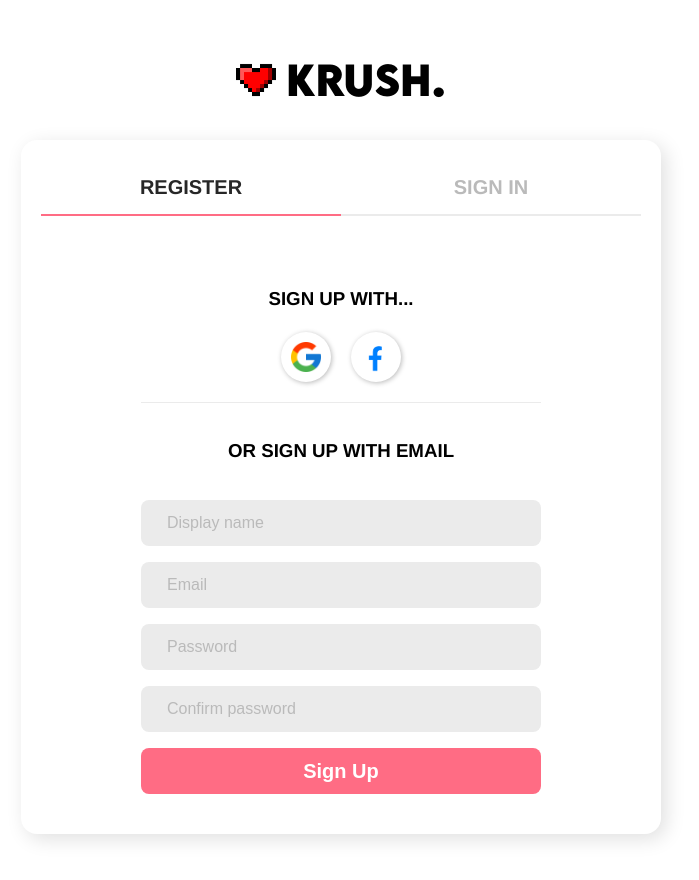
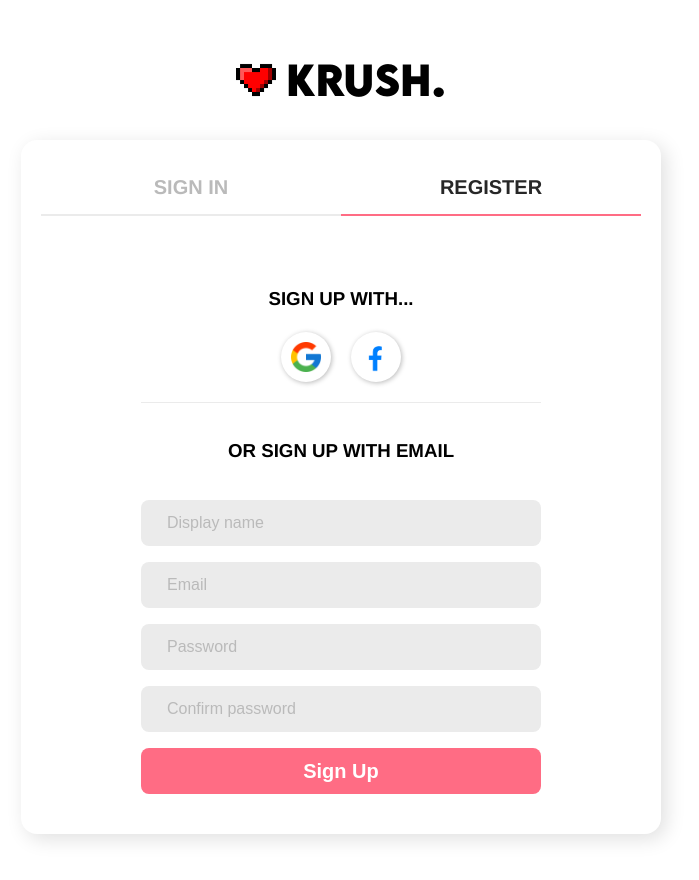
Before and after one commit to koumba97/krush-ecommerce, a React app: page /auth/register in a window 1280 px wide. Shown: the top 880 px of the page, without its empty margins (299-998 px from the left). Built offline with nearby package versions, Linux system fonts and the light colour scheme; no server answers; the HTML template or start-up script is replaced by a standard one.

Commit message:
Redirect logged user

```diff
--- a/src/App.tsx
+++ b/src/App.tsx
@@ -4,8 +4,11 @@
 import AuthTemplate from './templates/AuthTemplate/AuthTemplate.tsx';
 import SignInForm from './components/Auth/SignInForm/SignInForm.tsx';
 import SignUpForm from './components/Auth/SignUpForm/SignUpForm.tsx';
+import { useContext } from 'react';
+import { UserContext } from './contexts/UserContext.tsx';
 
 const App = () => {
+    const { currentUser } = useContext(UserContext);
     return (
         <Routes>
             <Route path="/" element={<AppTemplate />}>
@@ -13,10 +16,12 @@
                 <Route path="/category/:categoryName" element={<Home />} />
             </Route>
 
-            <Route path="/auth" element={<AuthTemplate />}>
-                <Route path="/auth/login" element={<SignInForm />} />
-                <Route path="/auth/register" element={<SignUpForm />} />
-            </Route>
+            {currentUser ? null : (
+                <Route path="/auth" element={<AuthTemplate />}>
+                    <Route path="/auth/login" element={<SignInForm />} />
+                    <Route path="/auth/register" element={<SignUpForm />} />
+                </Route>
+            )}
         </Routes>
     );
 };
--- a/src/components/NavBar/NavBar.tsx
+++ b/src/components/NavBar/NavBar.tsx
@@ -46,7 +46,7 @@
                         <i className="las la-search"></i>
                     </a>
 
-                    <Link to="/auth/login" className="nav-link" id="account-link">
+                    <Link to={currentUser ? '/profile' : '/auth/login'} className="nav-link" id="account-link">
                         <i className="lar la-user-circle"></i>
                     </Link>
 
--- a/src/templates/AuthTemplate/AuthTemplate.tsx
+++ b/src/templates/AuthTemplate/AuthTemplate.tsx
@@ -1,21 +1,35 @@
 import './AuthTemplate.scss';
-import { Link, Outlet, useLocation } from 'react-router-dom';
+import { Link, Outlet, redirect, useLocation } from 'react-router-dom';
 import Logo from '../../components/ui/Logo/Logo';
+import { useContext, useEffect } from 'react';
+import { UserContext } from '../../contexts/UserContext';
 
 const AuthTemplate = () => {
     const location = useLocation();
+
+    const { currentUser } = useContext(UserContext);
+
+    useEffect(() => {
+        if (currentUser) {
+            redirectUser();
+        }
+    });
+
+    const redirectUser = () => {
+        return (document.location.href = '/');
+    };
 
     return (
         <div className="auth-view">
             <Logo size={40} />
             <div className="auth-container">
                 <div className="links-container">
+                    <Link to="/auth/login" className={location.pathname === '/auth/login' ? 'active' : ''}>
+                        <h4>Sign In</h4>
+                    </Link>
+
                     <Link to="/auth/register" className={location.pathname === '/auth/register' ? 'active' : ''}>
                         <h4>Register</h4>
-                    </Link>
-
-                    <Link to="/auth/login" className={location.pathname === '/auth/login' ? 'active' : ''}>
-                        <h4>Sign In</h4>
                     </Link>
                 </div>
                 <Outlet />
```
